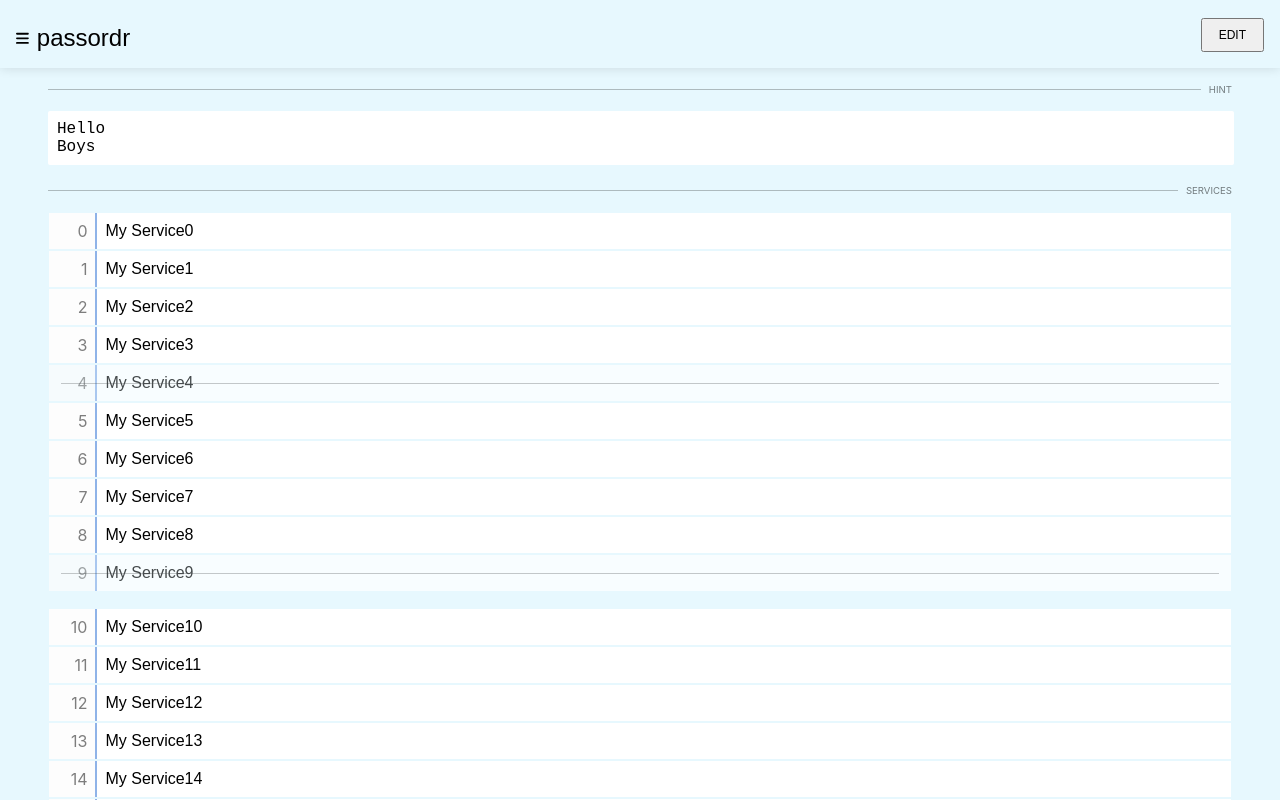
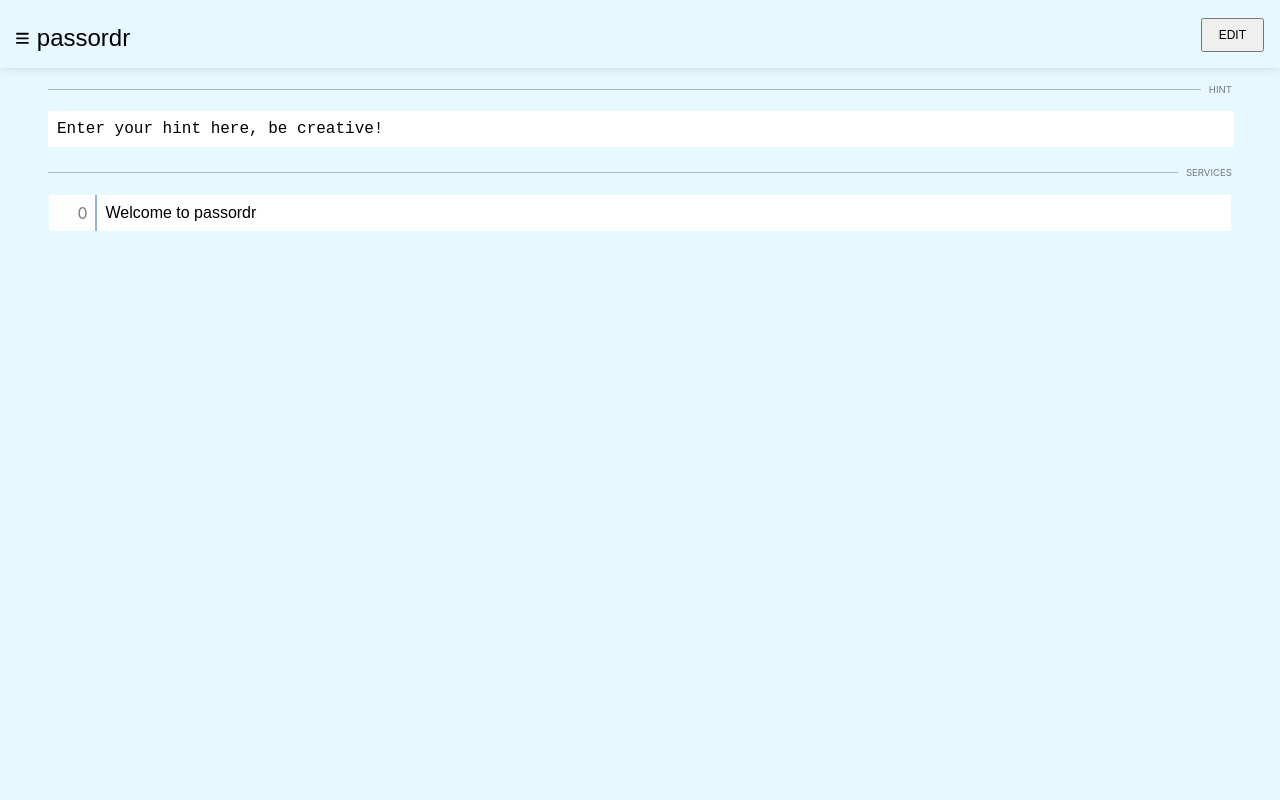
Before and after one commit to ppenelon/passordr, a React (Create React App) app: page / in a window 1280 px wide. Built offline with nearby package versions, Linux system fonts and the light colour scheme.

Commit message:
Persist vault in localStorage

```diff
--- a/src/stores/vault.store.ts
+++ b/src/stores/vault.store.ts
@@ -1,4 +1,5 @@
 import { create } from 'zustand'
+import { persist } from 'zustand/middleware'
 
 export interface IVaultStore {
   name: string;
@@ -15,14 +16,18 @@ export interface IVaultService {
   outdated: boolean;
 }
 
-export const useVaultStore = create<IVaultStore>((set) => ({
-  name: "New vault",
-  hint: "Hello\nBoys",
-  services: Array(100).fill({ name: "My Service", outdated: false }).map((line, index) => ({ ...line, name: line.name + index, outdated: Math.random() > 0.9 })),
-  rename: (name: string) => set((state) => ({ name })),
-  setHint: (hint: string) => set((state) => ({ hint })),
-  setServices: (services: IVaultService[]) => set((state) => ({ services }))
-}));
+export const useVaultStore = create(
+  persist<IVaultStore>((set) => ({
+    name: "New vault",
+    hint: "Enter your hint here, be creative!",
+    services: [{ name: "Welcome to passordr", outdated: false }],
+    rename: (name: string) => set((state) => ({ name })),
+    setHint: (hint: string) => set((state) => ({ hint })),
+    setServices: (services: IVaultService[]) => set((state) => ({ services }))
+  }), {
+    name: 'vault'
+  })
+);
 
 export function generateNewService(): IVaultService {
   return {
```
